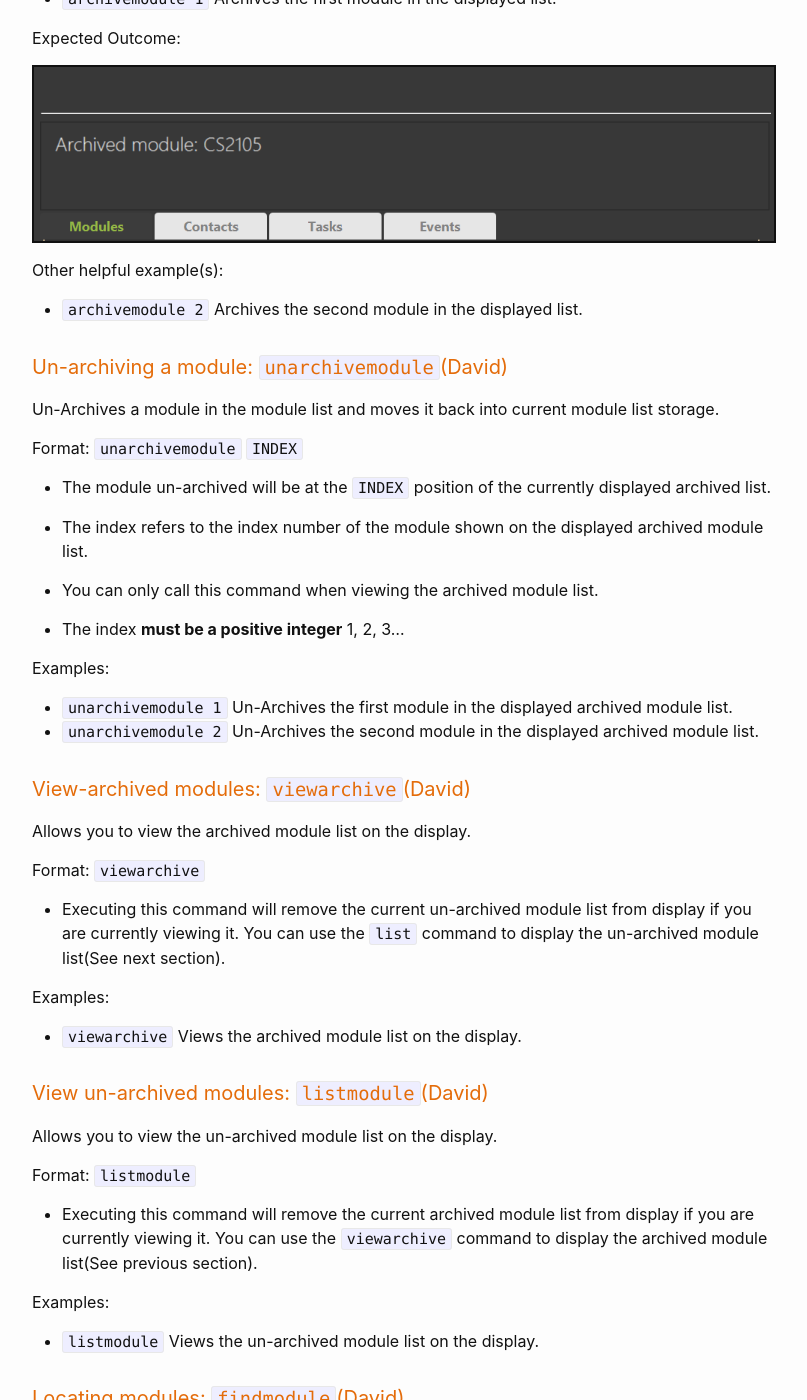
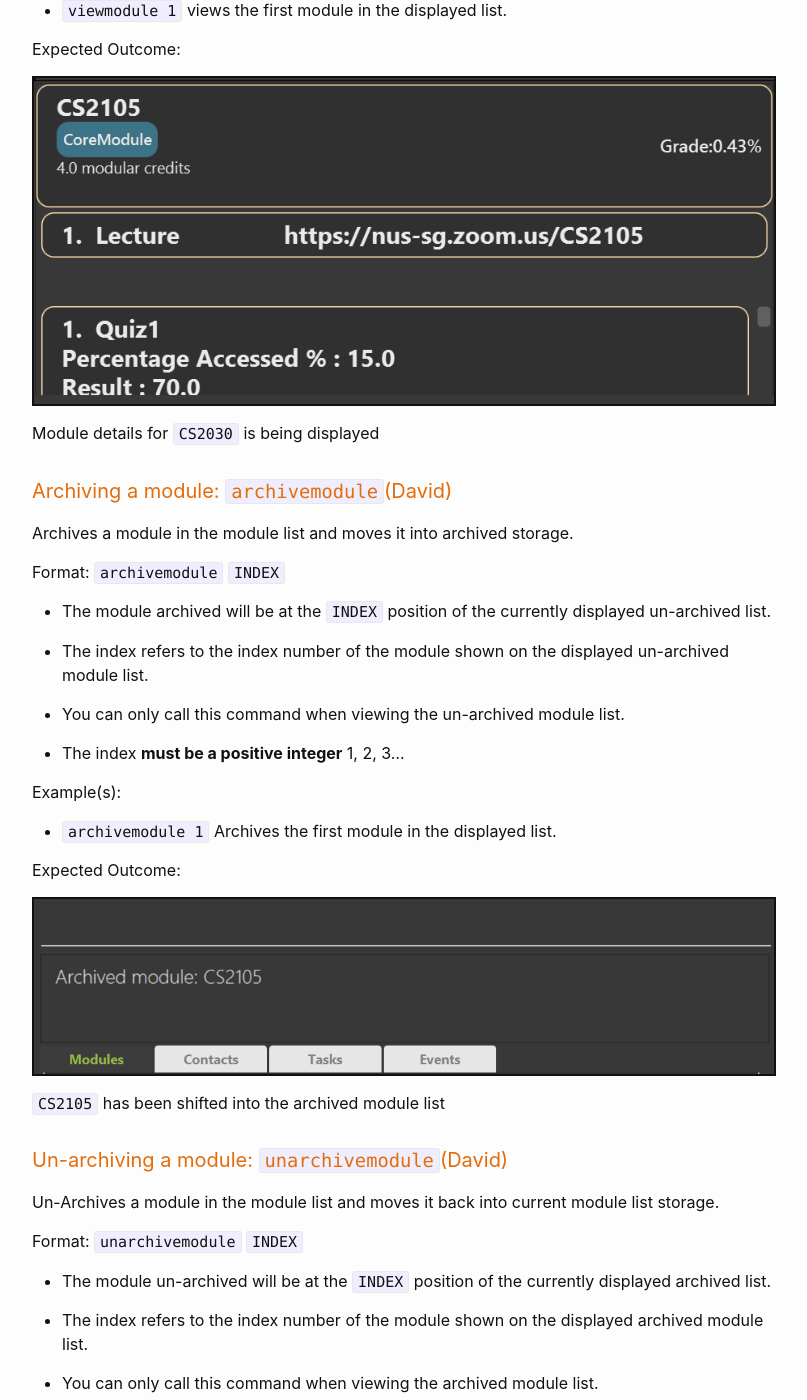
Before and after one commit to MatthiasLHK/CS2101UG, a Jekyll site: the page built from docs/index.md, in a window 1280 px wide and 1400 px high, scrolled down 8271 px. Shown: the whole window, without its empty margins (238-1045 px from the left). Built offline with Jekyll 4.4.1, drawn with Linux system fonts in a browser that asks for light colours; emoji names are drawn with the system emoji font; some of the changed text lies outside the part shown.

Commit message:
Update UG

```diff
--- a/docs/index.md
+++ b/docs/index.md
@@ -113,12 +113,14 @@ Creates and add a new module to be stored in the system.
 
   * The module code you input must be **capitalised**, eg. `cs2103t` will be rejected while `CS2103T` is correct.
 
-   Example :
+   Example(s) :
    * `addmodule n/CS2103T` creates and adds the module CS2103T.
 
 Expected Outcome:
 
-<p aligin="center"><img src="images/addmodule.png" border="2px solid black"></p>
+<p aligin="center"><img src="images/ModuleTracker/addmodule.png" border="2px solid black"></p>
+
+  New module `CS2103T` has been added
 
   Other helpful example(s):
 
@@ -134,9 +136,17 @@ Creates and add a new completed module to be stored in the system.
    * Completed modules can be modified using `editmodule`. Do note that editing tags will reset all existing tags, therefore in order to keep the completed tag after editing, you must specify the completed tag parameter in the `editmodule` command by adding `t/completed` to your command line exactly.
    * Completed modules added this way will be used for CAP calculation purposes.
 
-   Examples:
+   Example(s):
    * `addcmodule n/CS2103T mc/4.0 gp/5.0` creates and adds the module named CS2103T with 4 modular credits
       and 5 grade points with a `completed` tag.
+   Expected Outcome:
+
+<p aligin="center"><img src="images/ModuleTracker/addcmodule.png" border="2px solid black"></p>
+
+New module `CS2103T` tagged as completed has been added
+
+   Other helpful example(s):
+
    * `addcmodule n/CS2101 mc/2.0 gp/4.5 t/year1` creates and adds the module named CS2101 with 2 modular credits
       and 4.5 grade points with the tags `completed` and `year1`.
 
@@ -156,12 +166,14 @@ Displays a snapshot of a module stored in the system.
 
   * Note that the displayed snapshot is not updated when the module being displayed is changed.
 
-  Example:
+  Example(s):
    * `viewmodule 1` views the first module in the displayed list.
 
 Expected Outcome:
 
 <p aligin="center"><img src="images/viewmodule.png" border="2px solid black"></p>
+
+Module details for `CS2030` is being displayed
 
 #### Archiving a module: `archivemodule`(David)
 
@@ -177,17 +189,14 @@ Format: `archivemodule` `INDEX`
 
  * The index **must be a positive integer** 1, 2, 3...
 
- Example:
+ Example(s):
  * `archivemodule 1` Archives the first module in the displayed list.
 
 Expected Outcome:
 
 <p aligin="center"><img src="images/archivemodule.png" border="2px solid black"></p>
 
-
-Other helpful example(s):
-
-  * `archivemodule 2` Archives the second module in the displayed list.
+`CS2105` has been shifted into the archived module list
 
 #### Un-archiving a module: `unarchivemodule`(David)
 
@@ -203,9 +212,8 @@ Format: `unarchivemodule` `INDEX`
 
  * The index **must be a positive integer** 1, 2, 3...
 
- Examples:
+ Example(s):
  * `unarchivemodule 1` Un-Archives the first module in the displayed archived module list.
- * `unarchivemodule 2` Un-Archives the second module in the displayed archived module list.
 
 #### View-archived modules: `viewarchive`(David)
 
@@ -255,13 +263,13 @@ Format: `listmodule`
       * Module name must match your search criteria exactly for module to be displayed, e.g. `cs2030` will match `CS2030` but not `CS20301`.
 
 
-  Example:
+  Example(s):
 
    * `findmodule cs2030` returns the module(if any) with the module name `CS2030`.
 
    Expected Outcome:
 
-<p aligin="center"><img src="images/findmodule.png" border="2px solid black"></p>
+<p aligin="center"><img src="images/ModuleTracker/findmodule.png" border="2px solid black"></p>
 
 Only `CS2030` is displayed
 
@@ -594,19 +602,31 @@ Calculates your CAP based on completed modules
 
  Format: `calculatecap`
 
-  Examples:
+  Example:
   * `calculatecap` calculate the user's cap
 
-#### Calculating target CAP details: `targetcap`(David)
+Expected Outcome:
+
+<p aligin="center"><img src="images/ModuleTracker/calculatecap.png" border="2px solid black"></p>
+
+CAP has been calculated
+
+#### Calculating target CAP details: `targetcap` (David)
 
 Calculates helpful CAP details based on the target CAP you input
 
- Format: `targetcap [tc/TARGET_CAP]`
+ Format: `targetcap TARGET_CAP`
 
   * The target cap refers to the desired CAP input by you
 
   Example:
-  * `targetcap tc/4.5` Calculates CAP achievement required for planned modules in order to achieve target CAP
+  * `targetcap 4.5` Calculates CAP achievement required for planned modules in order to achieve target CAP
+
+Expected Outcome:
+
+<p aligin="center"><img src="images/ModuleTracker/targetcap.png" border="2px solid black"></p>
+
+Target CAP details has been calculated
 
 ### Todo List Features
 
```
Also changed, not shown: docs/images/ModuleTracker/Addcmodule.png (added), docs/images/ModuleTracker/addmodule.png (added), docs/images/ModuleTracker/calculatecap.png (added), docs/images/ModuleTracker/findmodule.png (added), docs/images/ModuleTracker/targetcap.png (added), docs/images/findmodule.png (deleted).
